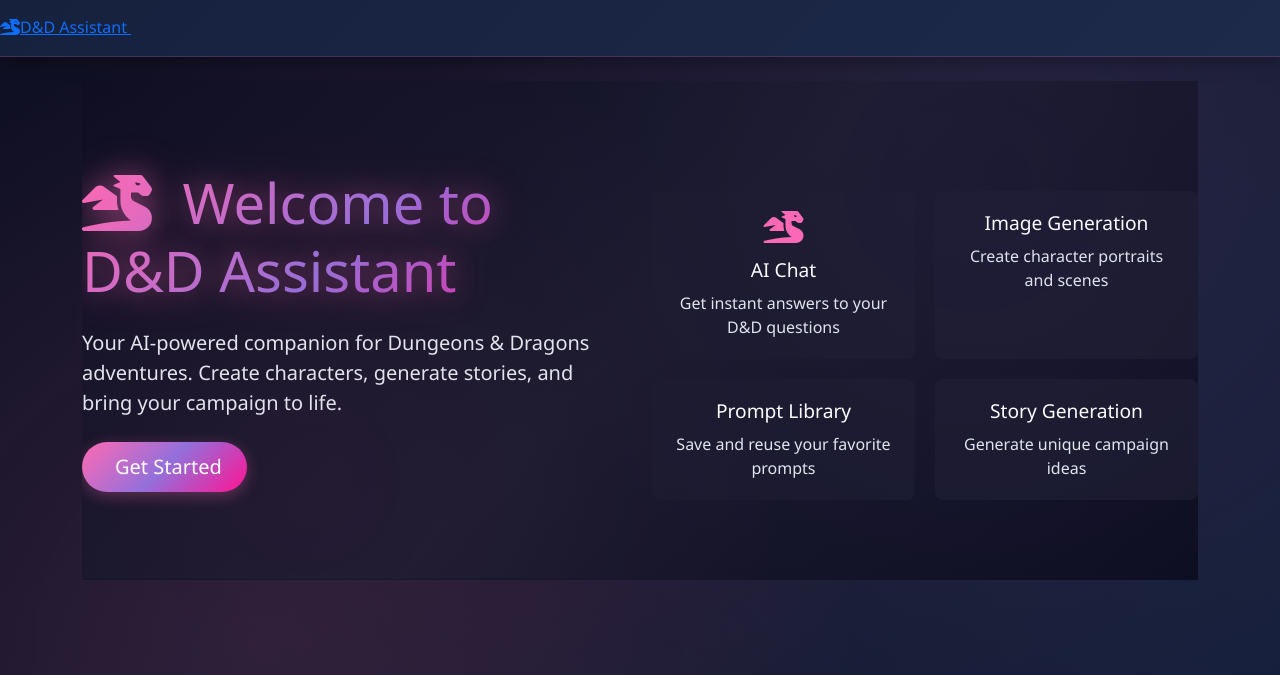
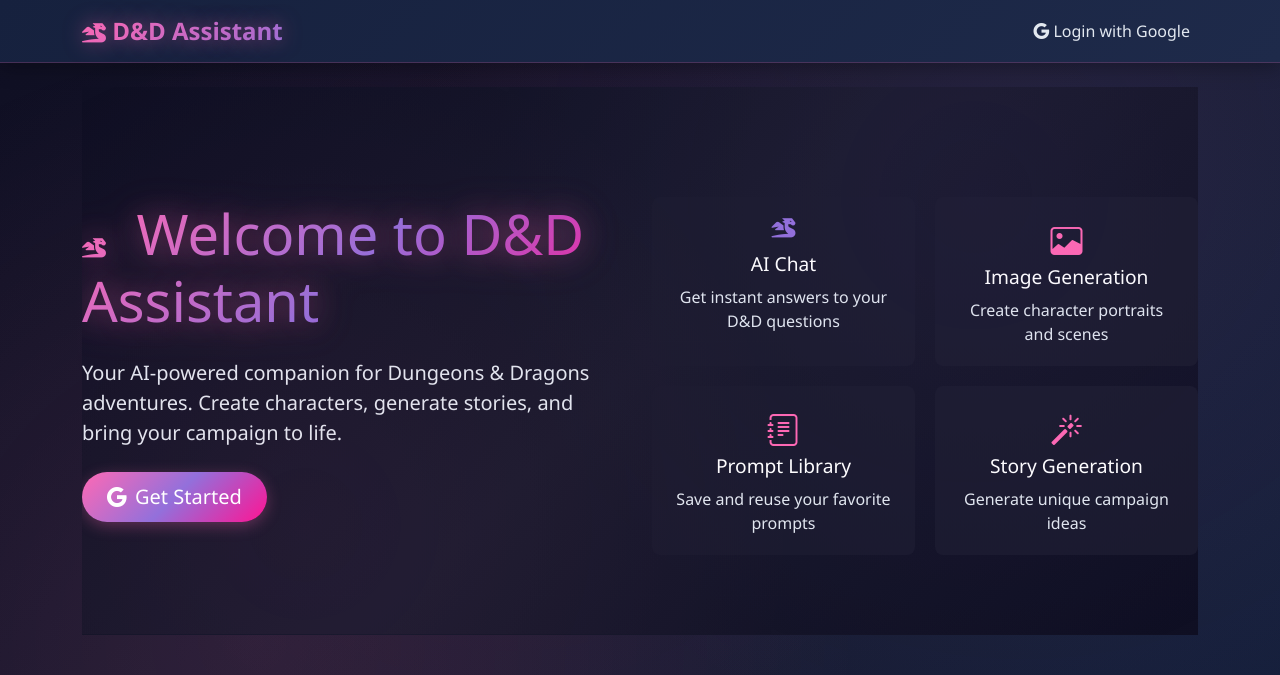
Before and after one commit to NobidoNs/JarvisDND, a Flask app: page / in a window 1280 px wide. Shown: the top 675 px of the page. Run offline with Flask 2, Linux system fonts and the light colour scheme; parts of the project's set-up code (start-up, migrations or seed data) failed here and were passed over; some libraries are stand-ins or nearby versions.

Commit message:
fix icon

```diff
--- a/static/css/style.css
+++ b/static/css/style.css
@@ -870,3 +870,10 @@ body::before {
     margin: 0;
     line-height: 1;
 }
+
+.fas.fa-dragon {
+    color: var(--secondary-color, #d4af37); /* Золотой цвет */
+    font-size: 1.2rem;
+    text-decoration: none;
+    transition: all 0.3s ease;
+}
--- a/templates/base.html
+++ b/templates/base.html
@@ -7,13 +7,14 @@
     <link href="https://cdn.jsdelivr.net/npm/bootstrap@5.1.3/dist/css/bootstrap.min.css" rel="stylesheet">
     <link rel="stylesheet" href="https://cdnjs.cloudflare.com/ajax/libs/font-awesome/6.0.0/css/all.min.css">
     <link rel="stylesheet" href="{{ url_for('static', filename='css/style.css') }}">
+    <link rel="stylesheet" href="https://cdn.jsdelivr.net/npm/bootstrap-icons@1.7.2/font/bootstrap-icons.css">
     {% block extra_css %}{% endblock %}
 </head>
 <body>
-     <nav class="navbar">
-        <div class="nav-container">
-            <a href="{{ url_for('index') }}" class="logo fantasy-title">
-                <i class="fas fa-dragon"></i>D&D Assistant
+     <nav class="navbar navbar-expand-lg navbar-dark">
+        <div class="container">
+            <a class="navbar-brand" href="{{ url_for('index') }}">
+                <i class="fas fa-dragon"></i> D&D Assistant
             </a>
             <button class="navbar-toggler" type="button" data-bs-toggle="collapse" data-bs-target="#navbarNav">
                 <span class="navbar-toggler-icon"></span>
```
